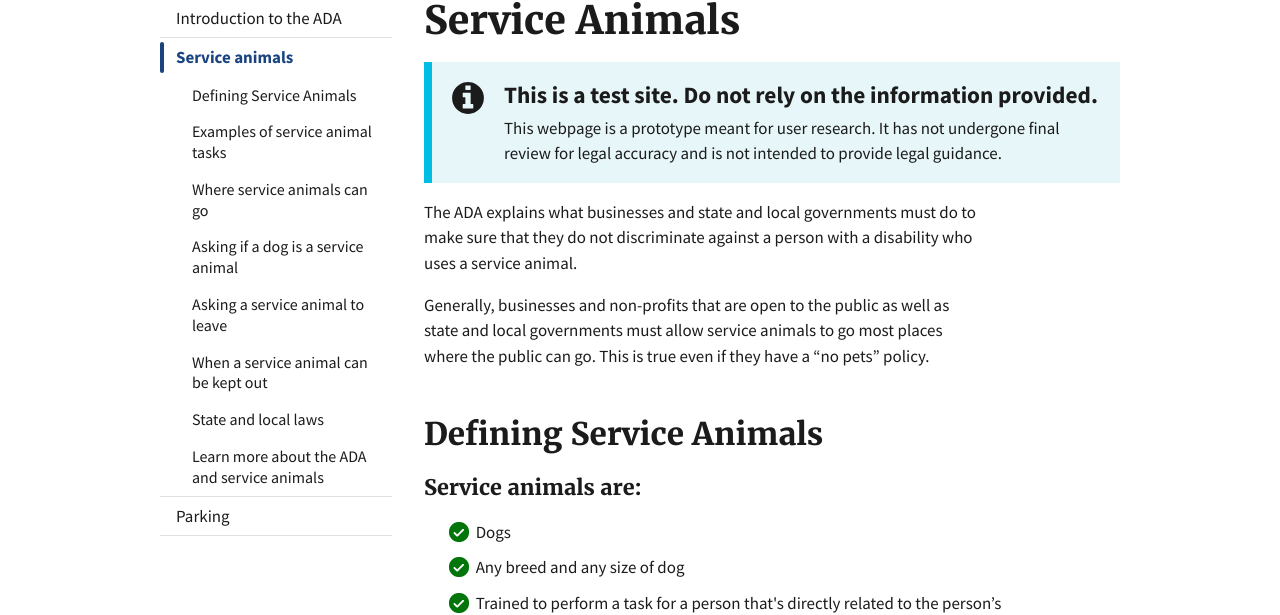
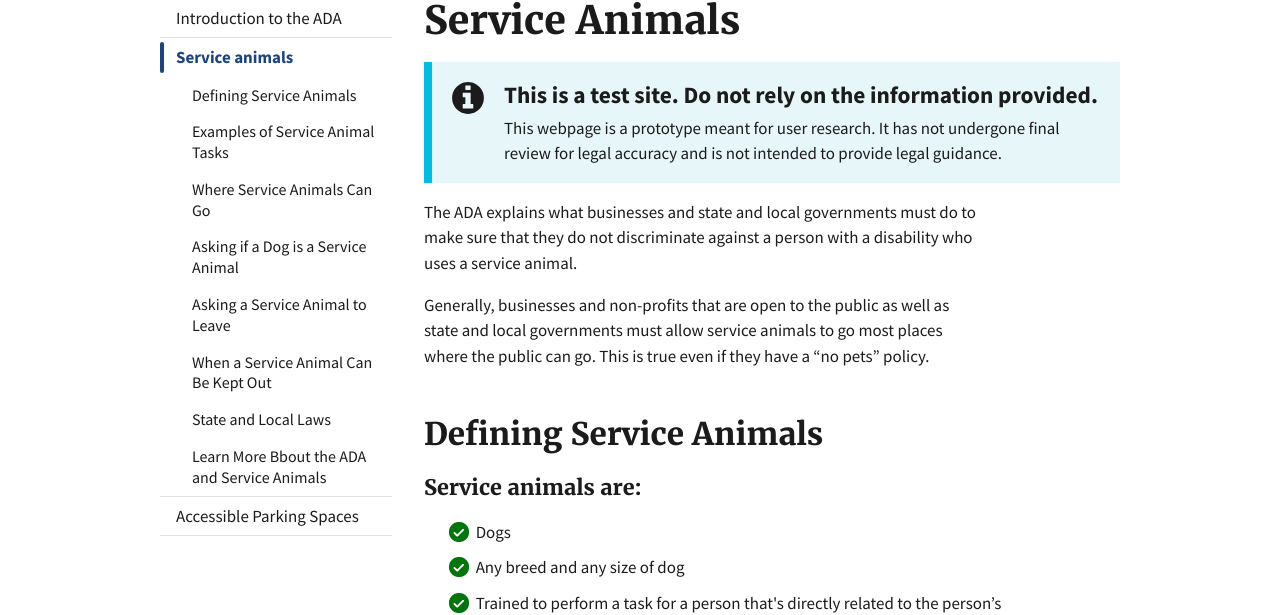
Before and after one commit to 18F/ada-sandbox, a Jekyll site: the page built from pages/service-animals.md, in a window 1280 px wide. Shown: the part 255-870 px from the top of the page. Built offline with Jekyll 4.4.1, drawn with Linux system fonts in a browser that asks for light colours.

Commit message:
Style guide headings

```diff
--- a/_data/navigation.yml
+++ b/_data/navigation.yml
@@ -57,7 +57,7 @@ docs:
     href: /intro-to-ada/
   - text: Service animals
     href: /serviceanimals/
-  - text: Parking
+  - text: Accessible Parking Spaces
     href: /parking/
 
 footer:
--- a/pages/service-animals.md
+++ b/pages/service-animals.md
@@ -9,19 +9,19 @@ sticky_sidenav: true
 subnav:
   - text: Defining Service Animals
     href: '#defining-service-animals'
-  - text: Examples of service animal tasks
+  - text: Examples of Service Animal Tasks
     href: '#examples-of-service-animal-tasks'
-  - text: Where service animals can go
+  - text: Where Service Animals Can Go
     href: '#where-service-animals-can-go'
-  - text: Asking if a dog is a service animal
+  - text: Asking if a Dog is a Service Animal
     href: '#asking-if-a-dog-is-a-service-animal'
-  - text: Asking a service animal to leave
+  - text: Asking a Service Animal to Leave
     href: '#asking-a-service-animal-to-leave'
-  - text: When a service animal can be kept out
+  - text: When a Service Animal Can Be Kept Out
     href: '#when-a-service-animal-can-be-kept-out'
-  - text: State and local laws
+  - text: State and Local Laws
     href: '#state-and-local-laws'
-  - text: Learn more about the ADA and service animals
+  - text: Learn More Bbout the ADA and Service Animals
     href: '#learn-more-about-the-ada-and-service-animals'
 ---
 
```
Also changed, not shown: pages/parking.md (+4 -4 lines).
